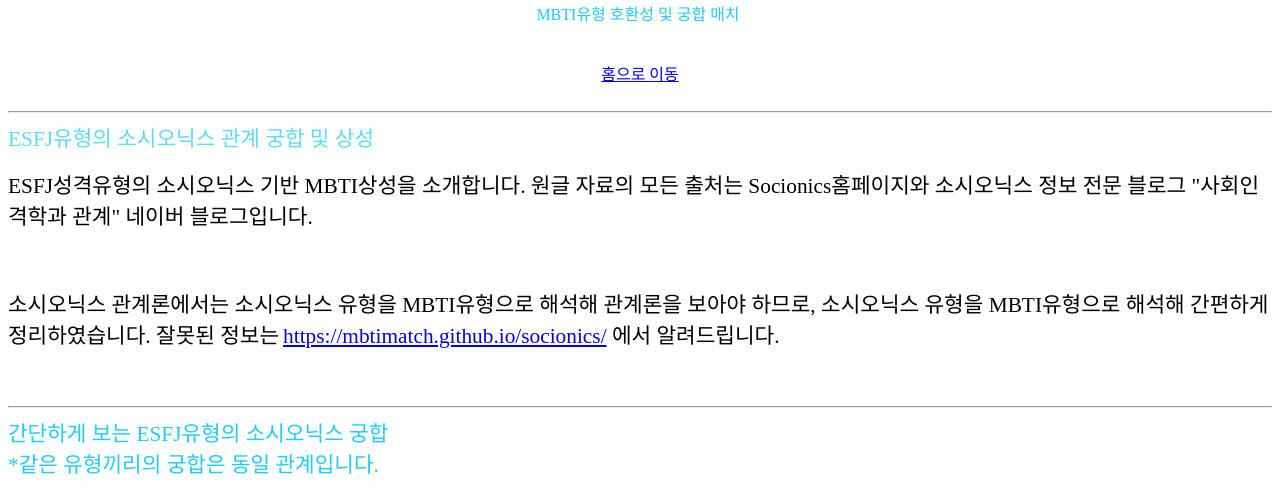
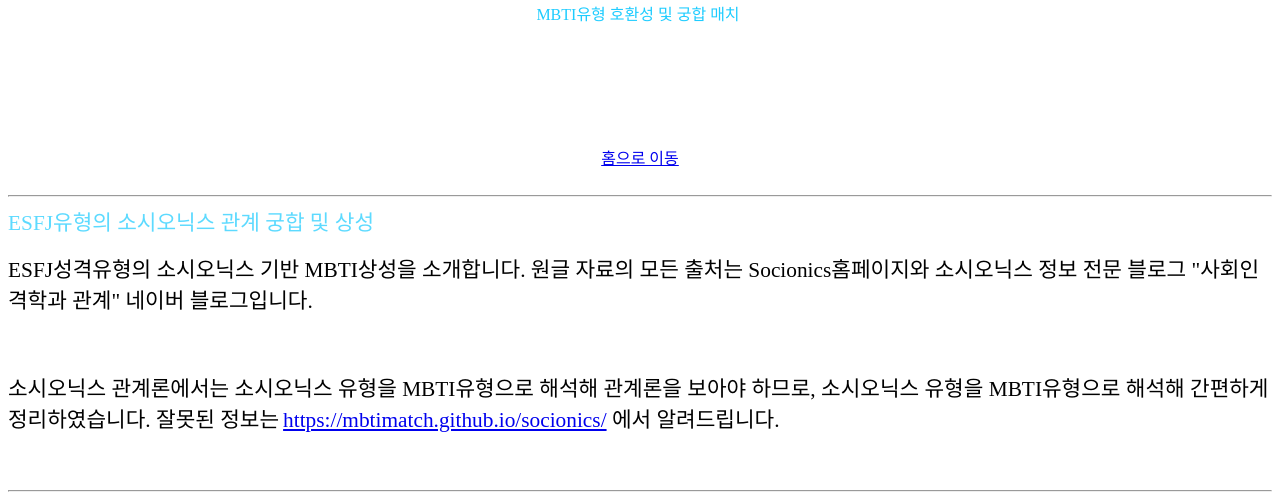
Before and after one commit to mbtimatch/esfj-relationship, a plain HTML site: page index.html in a window 1280 px wide. Shown: the part 86-589 px from the top of the page. Drawn offline with Linux system fonts and the light colour scheme.

Commit message:
Add files via upload

```diff
--- a/index.html
+++ b/index.html
@@ -13,9 +13,13 @@
         <p><a name="120964208" id="120964208"><span
 style="font-size: 36pt; font-family: jokerman; color: rgb(30,204,255)">Love Bridge</span></a><br /></p>
 </div>
-<div style="text-align:center;"><span
+<div style="text-align:center;">
+        <p><span
 style="font-size: 12pt; font-family: the렛츠스마일r; color: rgb(30,204,255)">MBTI유형
-호환성 및 궁합 매치&nbsp;</span></div>
+호환성 및 궁합 매치&nbsp;</span></p>
+        <p>&nbsp;</p>
+        <p>&nbsp;</p>
+</div>
 <div style="text-align:center;">
 <br /></div>
 <div style="text-align:center;">
```
